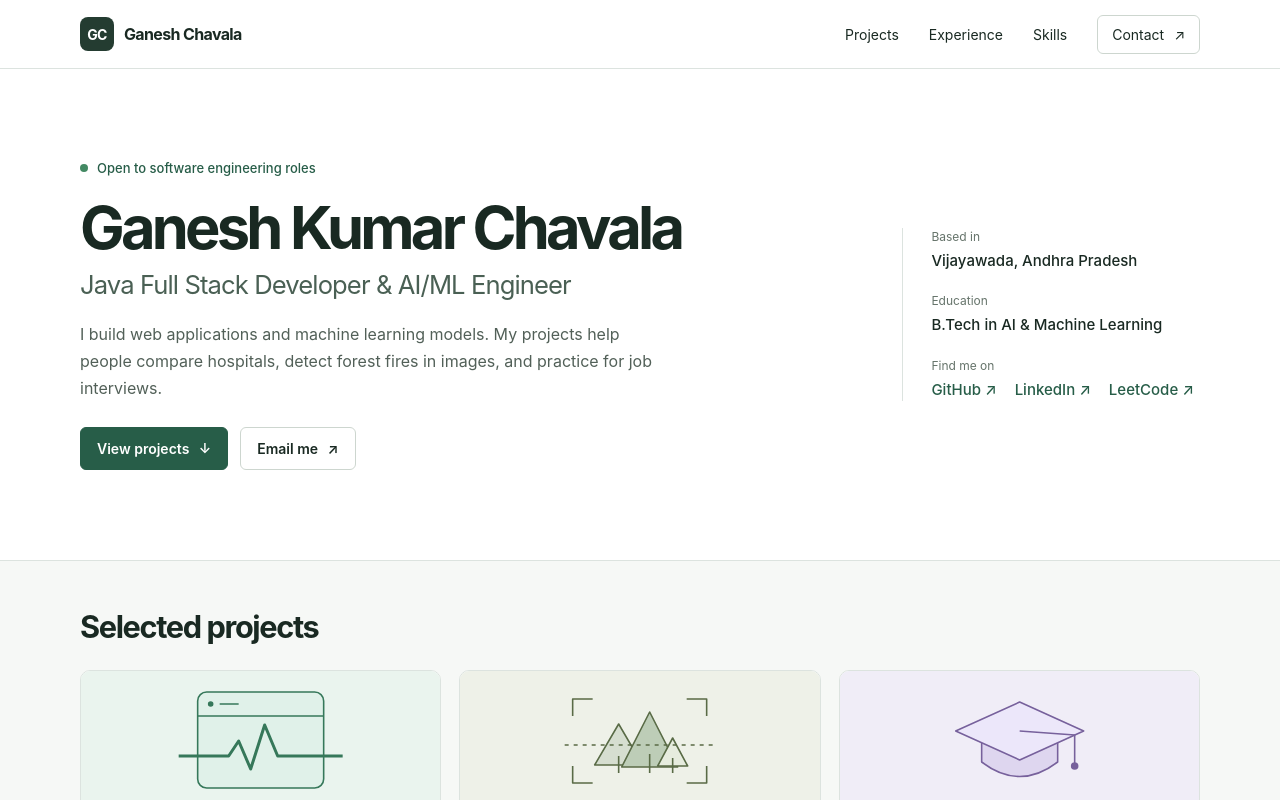
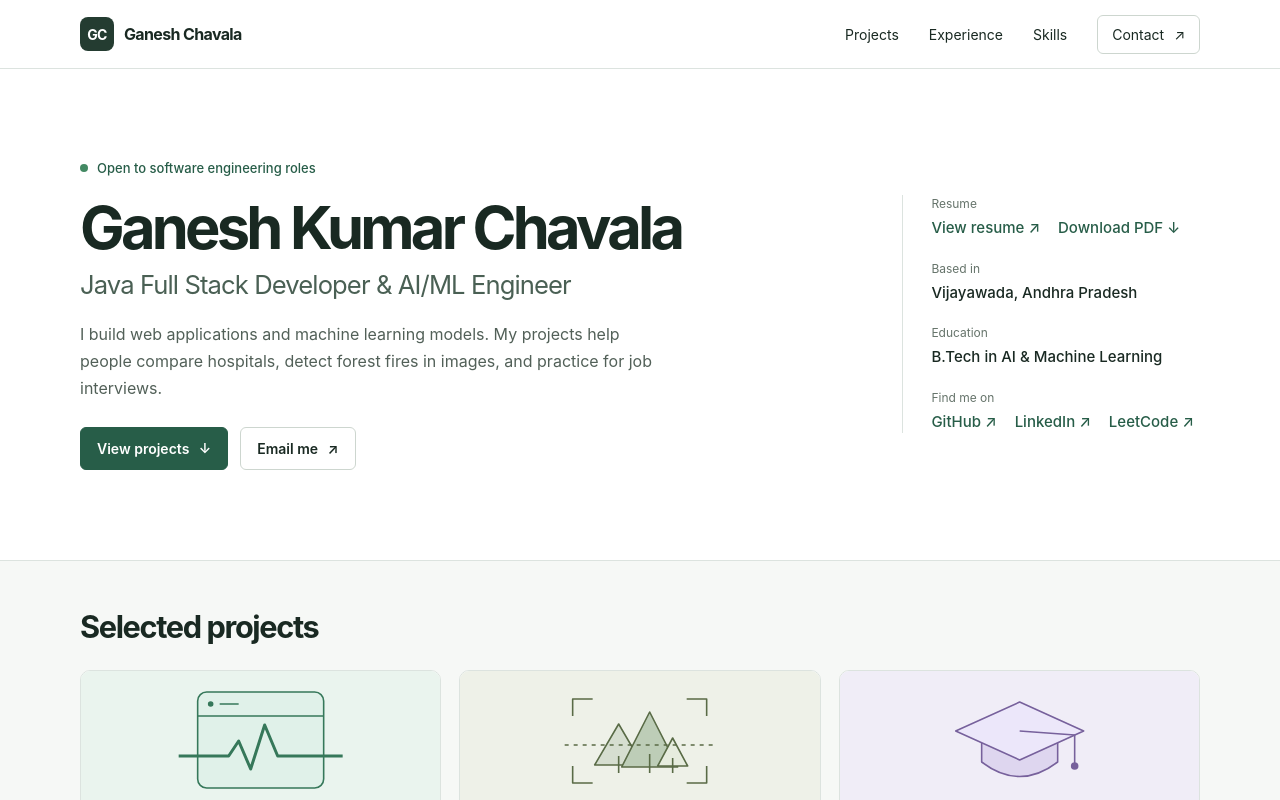
Before and after one commit to ganeshkumarbuilds/portfolio, a React (Vite) app: page / in a window 1280 px wide. Shown: the top 800 px of the page. Built offline with nearby package versions, Linux system fonts and the light colour scheme; the HTML template or start-up script is replaced by a standard one.

Commit message:
Add resume preview and PDF download to the portfolio header

```diff
--- a/src/components/Hero.jsx
+++ b/src/components/Hero.jsx
@@ -12,6 +12,11 @@ export default function Hero() {
       </div>
       <aside className="profile-details" aria-label="Profile details">
         <dl>
+          <dt>Resume</dt>
+          <dd className="social">
+            <a href={profile.resume} target="_blank" rel="noopener noreferrer">View resume <span aria-hidden="true">↗</span></a>
+            <a href={import.meta.env.BASE_URL + 'Ganesh_Kumar_Chavala_Resume.pdf'} download aria-label="Download resume as PDF">Download PDF <span aria-hidden="true">↓</span></a>
+          </dd>
           <dt>Based in</dt><dd>{profile.location}</dd>
           <dt>Education</dt><dd>B.Tech in AI &amp; Machine Learning</dd>
           <dt>Find me on</dt>
--- a/src/data/portfolioData.js
+++ b/src/data/portfolioData.js
@@ -1,6 +1,7 @@
 export const profile = {
   name: 'Ganesh Kumar Chavala',
   role: 'Java Full Stack Developer & AI/ML Engineer',
+  resume: 'https://drive.google.com/file/d/1-naDfBHk8xt3sCJyili8733fKT8iI66d/view?usp=sharing',
   location: 'Vijayawada, Andhra Pradesh',
   email: 'ganeshkumar.chavala@gmail.com',
   phone: '+91 63035 70495',
```
Also changed, not shown: 1 other file (tests, documents, lock files or other folders).
